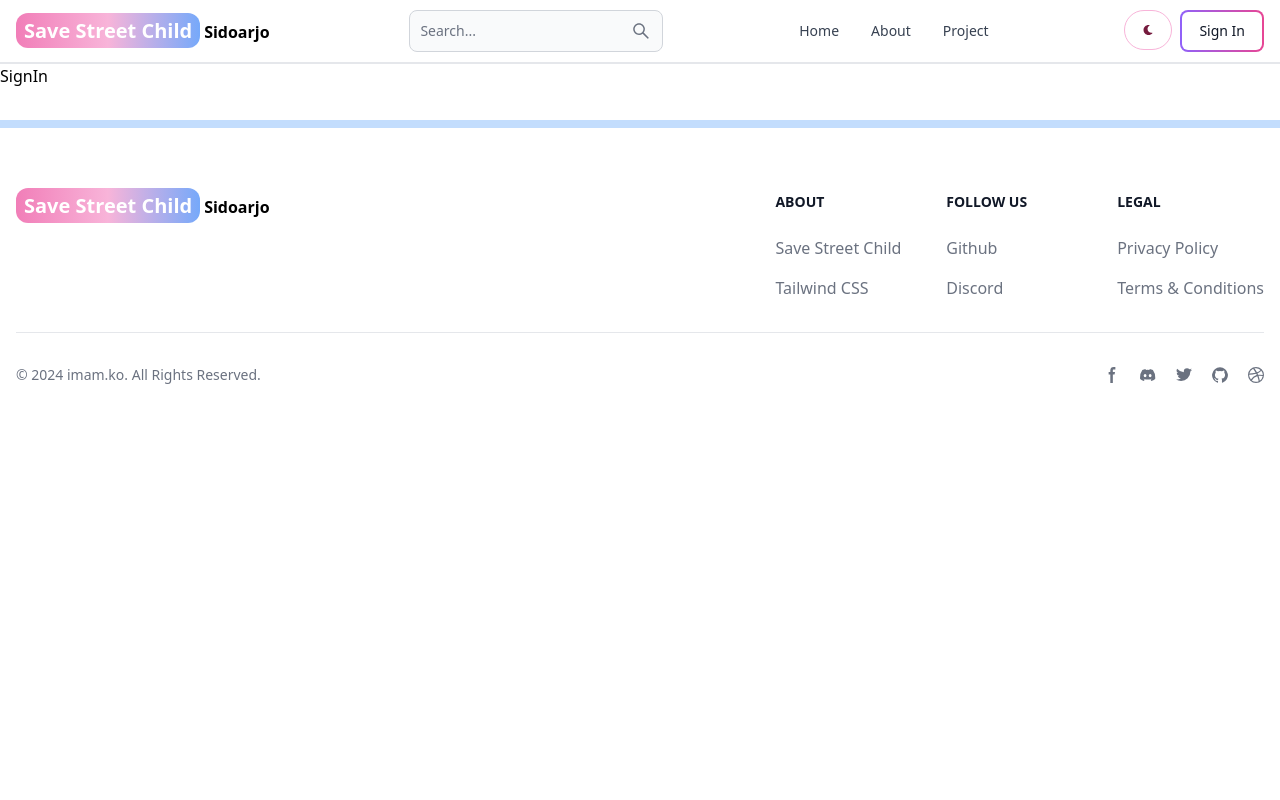
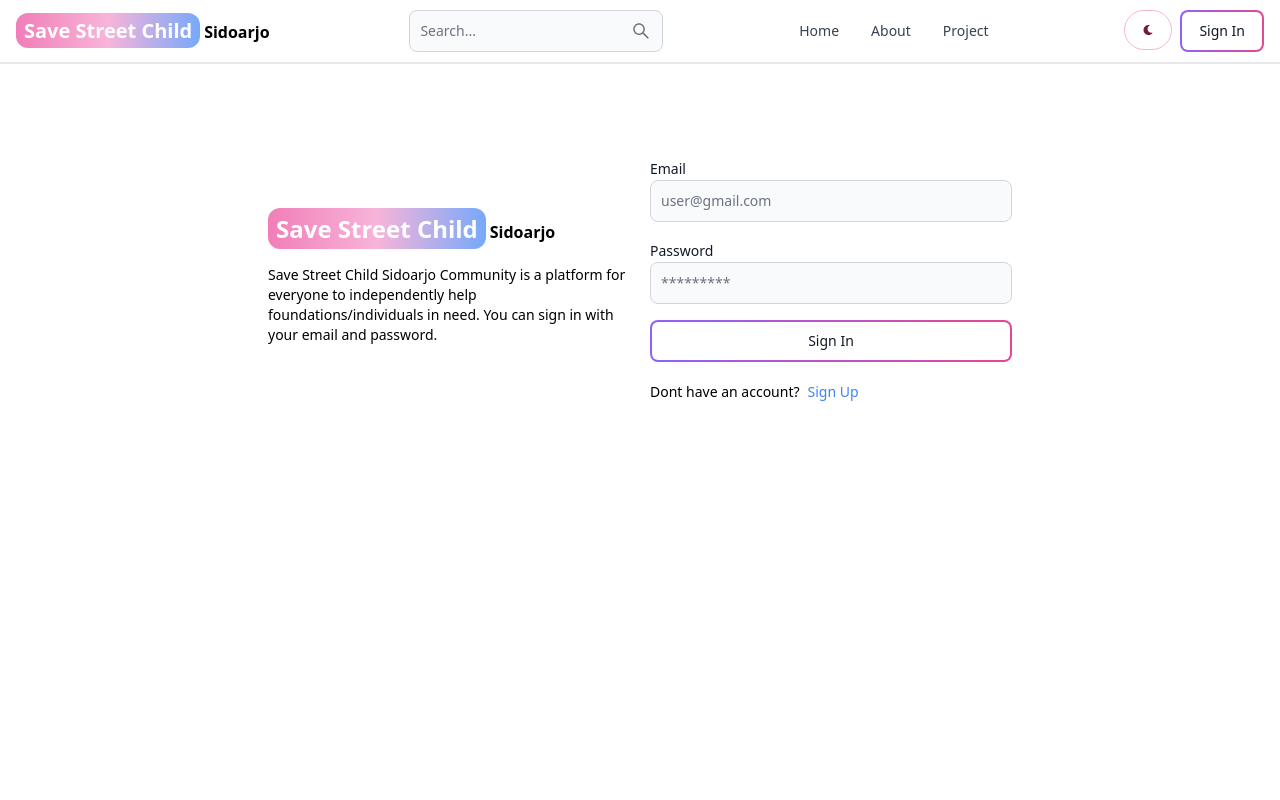
Before and after one commit to imamkoo/MERN-SSC, a React (Vite) app in the folder frontend/: page /sign-in in a window 1280 px wide. Shown: the top 800 px of the page. Built offline with nearby package versions, Linux system fonts and the light colour scheme.

Commit message:
Update : complete signin page functionality

```diff
--- a/frontend/src/pages/SignIn.jsx
+++ b/frontend/src/pages/SignIn.jsx
@@ -1,3 +1,114 @@
-export default function SignIn() {
-  return <div>SignIn</div>;
+import { Alert, Button, Label, Spinner, TextInput } from "flowbite-react";
+import { useState } from "react";
+import { Link, useNavigate } from "react-router-dom";
+// import OAuth from "../components/OAuth";
+
+export default function Signin() {
+  const [formData, setFormData] = useState({});
+  const [errorMessage, setErrorMessage] = useState(null);
+  const [loading, setLoading] = useState(false);
+  const navigate = useNavigate();
+  const handleChange = (e) => {
+    setFormData({ ...formData, [e.target.id]: e.target.value.trim() });
+  };
+  const handleSubmit = async (e) => {
+    e.preventDefault();
+    if (!formData.email || !formData.password) {
+      return setErrorMessage("Please fill out all fields.");
+    }
+    try {
+      setLoading(true);
+      setErrorMessage(null);
+      const res = await fetch("/api/auth/signin", {
+        method: "POST",
+        headers: { "Content-Type": "application/json" },
+        body: JSON.stringify(formData),
+      });
+      const data = await res.json();
+      if (data.success === false) {
+        return setErrorMessage(data.message);
+      }
+      setLoading(false);
+      if (res.ok) {
+        navigate("/");
+      }
+    } catch (error) {
+      setErrorMessage(error.message);
+      setLoading(false);
+    }
+  };
+
+  return (
+    <div className="min-h-screen mt-20">
+      <div className="flex flex-col md:flex-row md:items-center p-3 max-w-3xl mx-auto gap-5">
+        {/* LEFT */}
+        <div className="flex-1">
+          <Link
+            to="/"
+            className="font-bold dark:text-white text-3xl md:text-2xl "
+          >
+            <span className="px-2 py-1 bg-gradient-to-r from-pink-400 via-pink-300 to-blue-400 rounded-xl text-white">
+              Save Street Child
+            </span>
+            <span className="text-base px-1">Sidoarjo</span>
+          </Link>
+          <p className="text-sm mt-5">
+            Save Street Child Sidoarjo Community is a platform for everyone to
+            independently help foundations/individuals in need. You can sign in
+            with your email and password.
+          </p>
+        </div>
+        {/* RIGHT */}
+        <div className="flex-1">
+          <form className="flex flex-col gap-4" onSubmit={handleSubmit}>
+            <div>
+              <Label value="Email" />
+              <TextInput
+                type="email"
+                placeholder="user@gmail.com"
+                id="email"
+                onChange={handleChange}
+              />
+            </div>
+            <div>
+              <Label value="Password" />
+              <TextInput
+                type="password"
+                placeholder="*********"
+                id="password"
+                onChange={handleChange}
+              />
+            </div>
+            <Button
+              gradientDuoTone="purpleToPink"
+              outline
+              type="submit"
+              disabled={loading}
+            >
+              {loading ? (
+                <>
+                  <Spinner size="sm" />
+                  <span className="pl-3">Loading...</span>
+                </>
+              ) : (
+                "Sign In"
+              )}
+            </Button>
+            {/* <OAuth /> */}
+          </form>
+          <div className="flex gap-2 text-sm mt-5">
+            <span>Dont have an account?</span>
+            <Link to="/sign-up" className="text-blue-500">
+              Sign Up
+            </Link>
+          </div>
+          {errorMessage && (
+            <Alert className="mt-5" color="failure">
+              {errorMessage}
+            </Alert>
+          )}
+        </div>
+      </div>
+    </div>
+  );
 }
```
